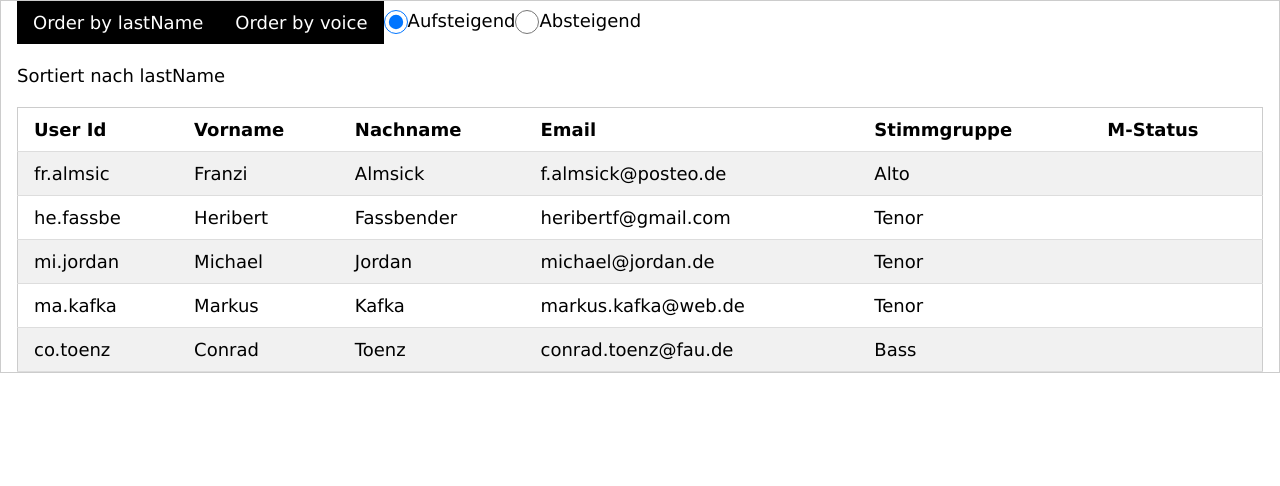
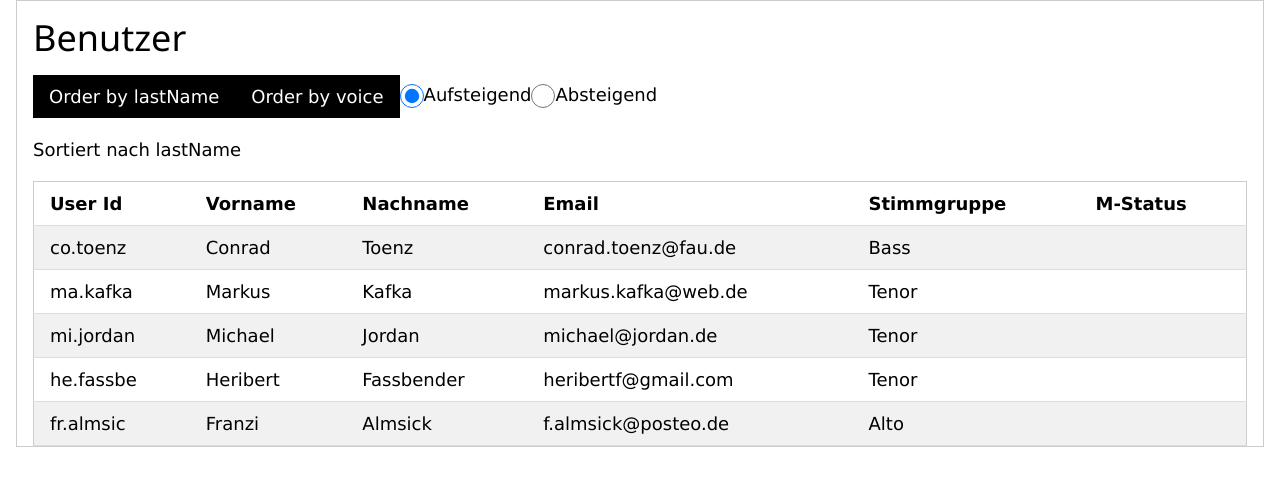
Before and after one commit to docwarems/score-rent-vue, a Vue app in the folder client/: page / in a window 1280 px wide. Shown: the top 486 px of the page. Built offline with nearby package versions, Linux system fonts and the light colour scheme.

Commit message:
Sortierung in die Komponente

```diff
--- a/client/src/App.vue
+++ b/client/src/App.vue
@@ -1,23 +1,10 @@
 <template>
-  <div class="w3-container w3-border w3-large">
-    <button class="w3-button w3-black" @click="handleClick('lastName')">Order by lastName</button>
-    <button class="w3-button w3-black" @click="handleClick('voice')">Order by voice</button>
-    <input
-      class="w3-radio"
-      type="radio"
-      name="orderDirection"
-      value="asc"
-      checked
-      @click="changeOrderDirection('asc')"
-    /><label>Aufsteigend</label>
-    <input
-      class="w3-radio"
-      type="radio"
-      name="orderDirection"
-      value="desc"
-      @click="changeOrderDirection('desc')"
-    /><label>Absteigend</label>
-    <UserList :users="users" :order="order" :order-direction="orderDirection" />
+  <div class="w3-container">
+    <!-- Header -->
+
+    <div class="w3-container w3-border w3-large">
+      <UserList :users="users" :initialOrder="order" :initialOrderDirection="orderDirection" />
+    </div>
   </div>
 </template>
 
@@ -69,17 +56,9 @@ export default defineComponent({
       }
     ])
     const order = ref<OrderTerm>('lastName')
-    const orderDirection = ref<OrderDirection>('asc')
+    const orderDirection = ref<OrderDirection>('desc')
 
-    const handleClick = (term: OrderTerm) => {
-      order.value = term
-    }
-
-    const changeOrderDirection = (term: OrderDirection) => {
-      orderDirection.value = term
-    }
-
-    return { users, order, orderDirection, handleClick, changeOrderDirection }
+    return { users, order, orderDirection }
   }
 })
 </script>
--- a/client/src/components/UserList.vue
+++ b/client/src/components/UserList.vue
@@ -1,5 +1,23 @@
 <template>
-  <div class="job-list">
+  <h1>Benutzer</h1>
+  <button class="w3-button w3-black" @click="handleClick('lastName')">Order by lastName</button>
+  <button class="w3-button w3-black" @click="handleClick('voice')">Order by voice</button>
+  <input
+    class="w3-radio"
+    type="radio"
+    name="orderDirection"
+    value="asc"
+    checked
+    @click="changeOrderDirection('asc')"
+  /><label>Aufsteigend</label>
+  <input
+    class="w3-radio"
+    type="radio"
+    name="orderDirection"
+    value="desc"
+    @click="changeOrderDirection('desc')"
+  /><label>Absteigend</label>
+
   <p>Sortiert nach {{ order }}</p>
   <table class="w3-table-all" id="checkoutsTable">
     <tr>
@@ -19,15 +37,15 @@
       <td>{{ user.memberState }}</td>
     </tr>
   </table>
-  </div>
 </template>
 
 <script lang="ts">
-import { defineComponent, type PropType, computed } from 'vue'
+import { defineComponent, type PropType, computed, ref } from 'vue'
 import { type User, type OrderTerm } from '../types/user'
 import { type OrderDirection } from '../types/order'
 
 export default defineComponent({
+  // If not using <script setup>, it is necessary to use defineComponent() to enable props type inference
   name: 'App',
   components: {},
   props: {
@@ -35,11 +53,11 @@ export default defineComponent({
       type: Array as PropType<User[]>,
       required: true
     },
-    order: {
+    initialOrder: {
       type: String as PropType<OrderTerm>,
       required: true
     },
-    orderDirection: {
+    initialOrderDirection: {
       type: String as PropType<OrderDirection>,
       required: true
     }
@@ -47,17 +65,27 @@ export default defineComponent({
   setup(props) {
     const orderedUsers = computed(() => {
       return [...props.users].sort((a: User, b: User) => {
-        if (props.orderDirection === 'asc') {
-          return a[props.order] > b[props.order] ? 1 : -1
+        if (orderDirection.value === 'asc') {
+          return a[order.value] > b[props.initialOrder] ? 1 : -1
         } else {
-          return a[props.order] < b[props.order] ? 1 : -1
+          return a[order.value] < b[props.initialOrder] ? 1 : -1
         }
       })
     })
 
-    return { orderedUsers }
-  },
-  methods: {}
+    const order = ref<OrderTerm>(props.initialOrder)
+    const orderDirection = ref<OrderDirection>(props.initialOrderDirection)
+
+    const handleClick = (term: OrderTerm) => {
+      order.value = term
+    }
+
+    const changeOrderDirection = (term: OrderDirection) => {
+      orderDirection.value = term
+    }
+
+    return { orderedUsers, handleClick, changeOrderDirection, order, orderDirection }
+  }
 })
 </script>
 
```
Lines whose indentation alone changed are shown as unchanged.
